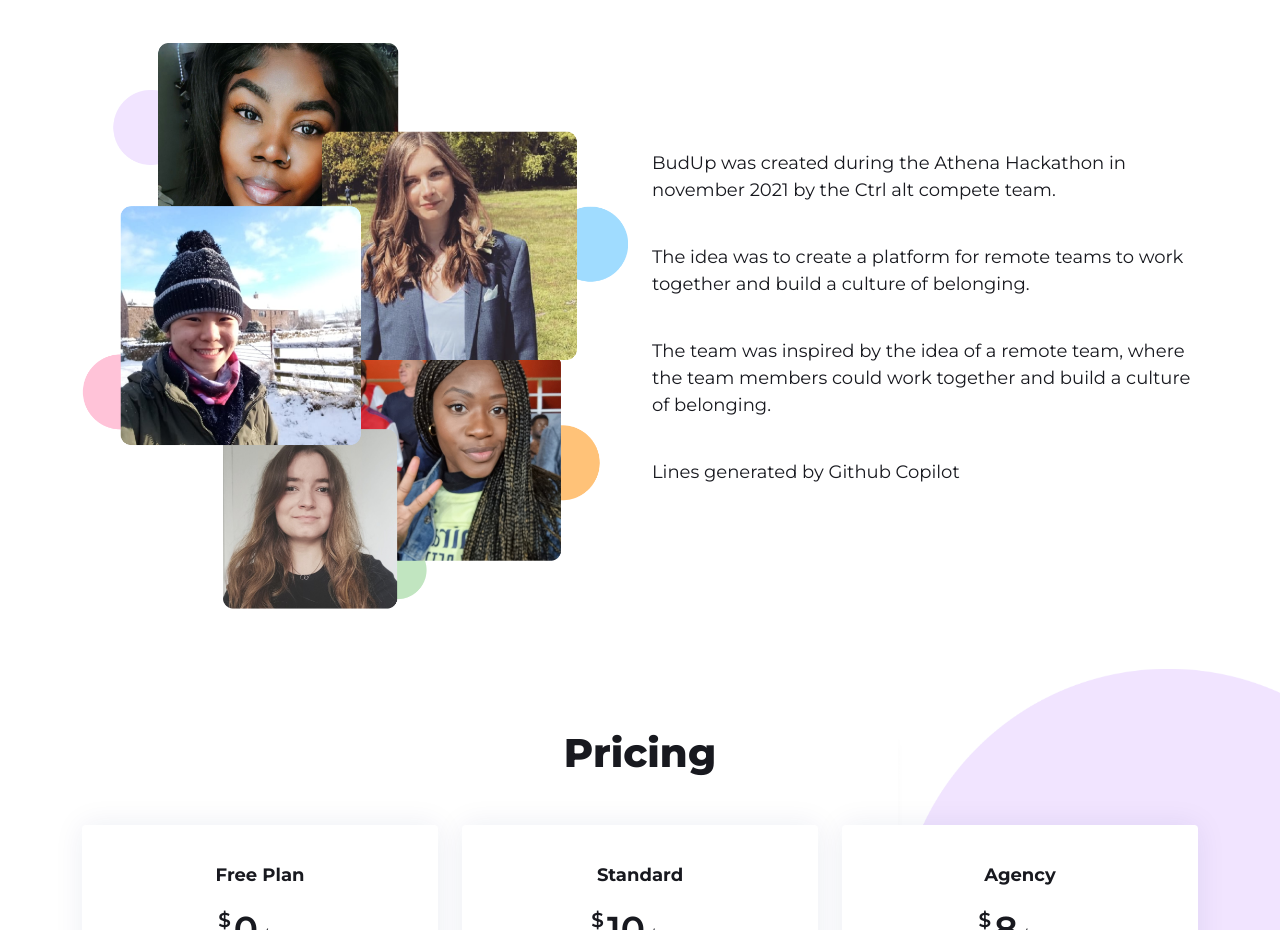
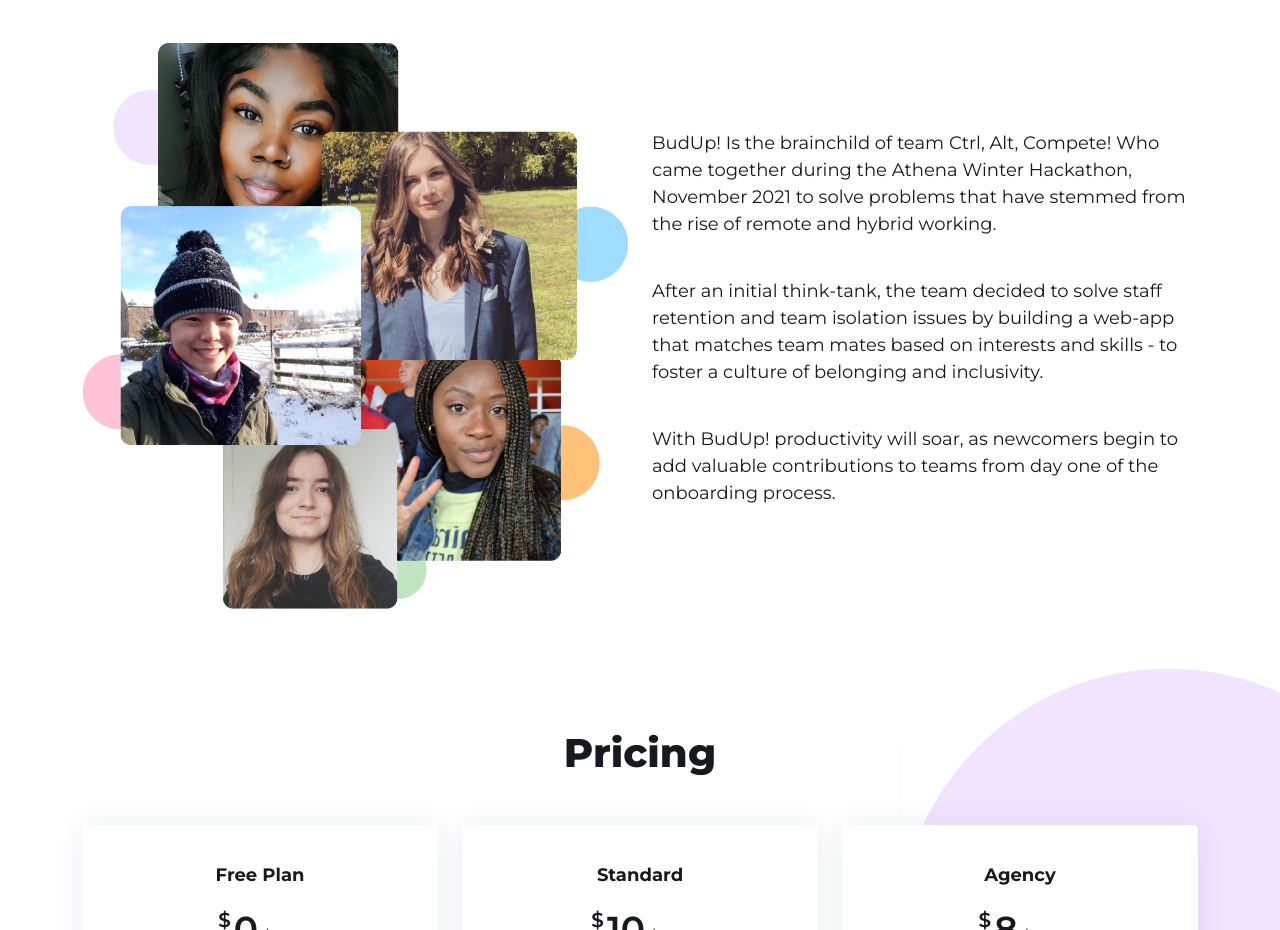
Before and after one commit to Noelierx/BudUp, a plain HTML site: page index.html in a window 1280 px wide. Shown: the part 2040-2970 px from the top of the page. Drawn offline with Linux system fonts and the light colour scheme.

Commit message:
Update index.html

```diff
--- a/index.html
+++ b/index.html
@@ -140,10 +140,9 @@
           </div>
           <div class="col-lg-6 mt-5 mt-lg-0 d-flex">
             <div class="row align-self-center gy-4">
-              <p>BudUp was created during the Athena Hackathon in november 2021 by the Ctrl alt compete team.</p>
-              <p>The idea was to create a platform for remote teams to work together and build a culture of belonging.</p>
-              <p>The team was inspired by the idea of a remote team, where the team members could work together and build a culture of belonging.</p>
-              <p>Lines generated by Github Copilot</p>
+              <p>BudUp! Is the brainchild of team Ctrl, Alt, Compete! Who came together during the Athena Winter Hackathon, November 2021 to solve problems that have stemmed from the rise of remote and hybrid working.</p>
+              <p>After an initial think-tank, the team decided to solve staff retention and team isolation issues by building a web-app that matches team mates based on interests and skills - to foster a culture of belonging and inclusivity.</p>
+              <p>With BudUp! productivity will soar, as newcomers begin to add valuable contributions to teams from day one of the onboarding process.</p>
             </div>
           </div>
         </div>
```
